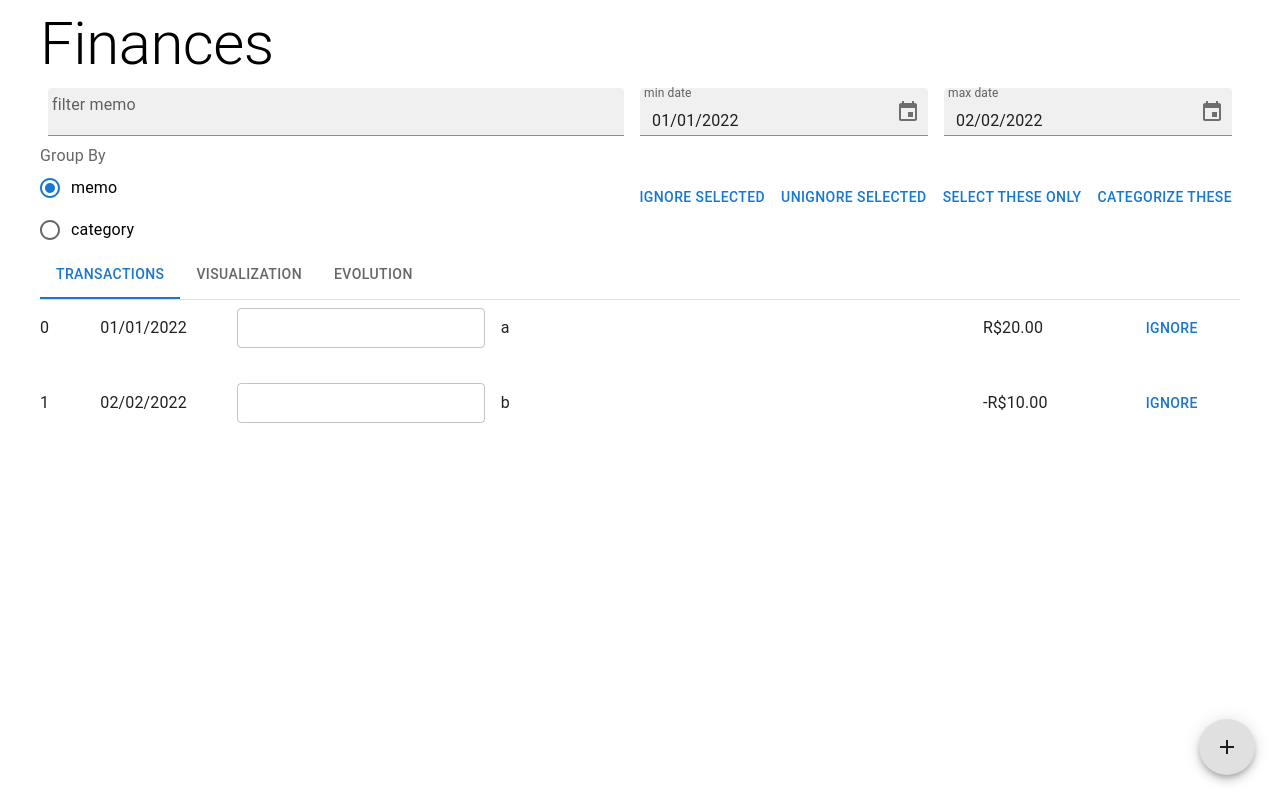
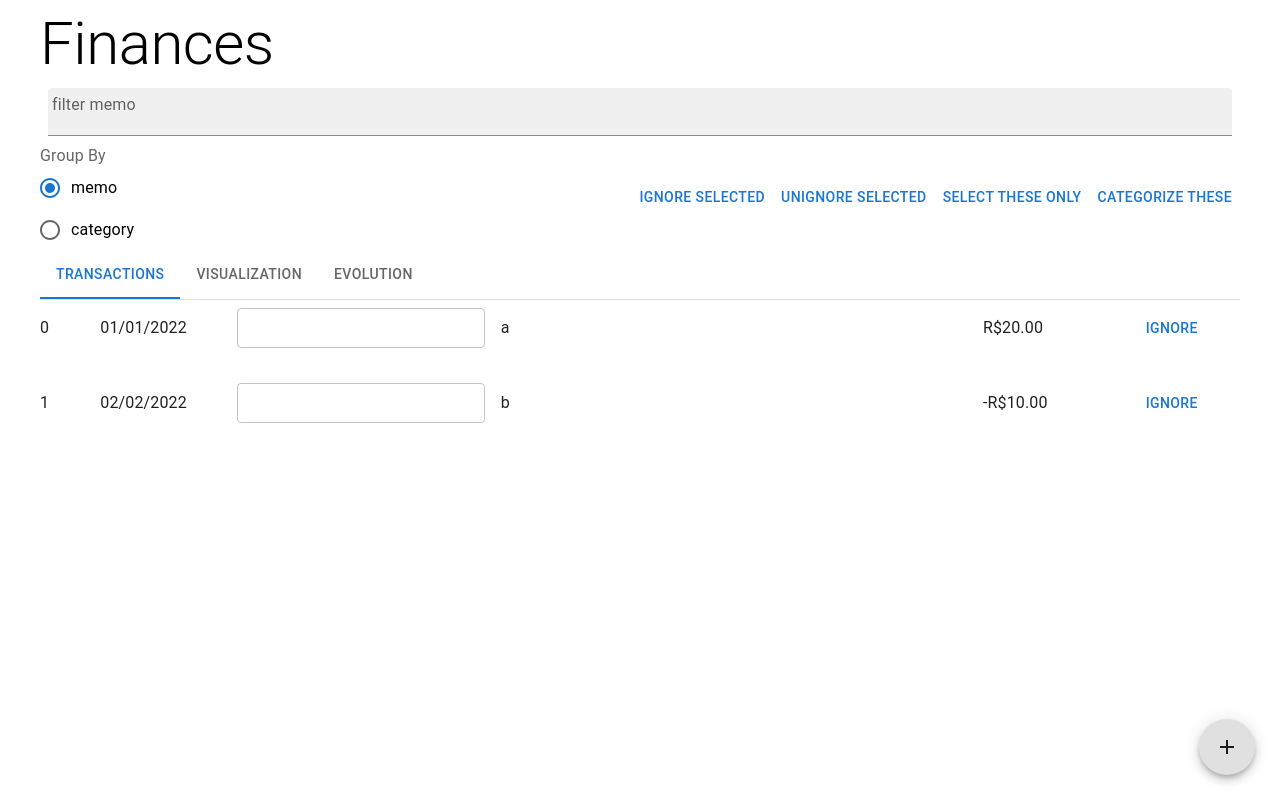
Before and after one commit to luism6n/finances-app, a React (Create React App) app: page / in a window 1280 px wide. Built offline with nearby package versions, Linux system fonts and the light colour scheme.

Commit message:
extract filter functionality to hook

```diff
--- a/src/App.js
+++ b/src/App.js
@@ -23,42 +23,30 @@ import Visualization from "./Visualization";
 import * as d3 from "d3";
 import Evolution from "./Evolution";
 import CategorizeDialog from "./CategorizeDialog";
+import CurrentFilter from "./CurrentFilter";
+import useFilters from "./useFilters";
 
 function App() {
   const [tab, setTab] = useState("1");
-  const [filterText, setfilterText] = useState("");
   const [groupBy, setGroupBy] = useState("memo");
   const [openCategorizeDialog, setOpenCategorizeDialog] = useState(false);
   const {
     setCategory,
-    transactions,
     unfiltered,
     ignore,
     unignore,
     setUnfiltered,
     setOpenFiles,
   } = useTransactions();
-  const [filterMinDate, setFilterMinDate] = useState(
-    d3.min(unfiltered, (t) => t.date)
+
+  const { currentFilter, setCurrentFilter, filtered, current } = useFilters(
+    unfiltered,
+    {
+      text: "",
+      minDate: d3.min(unfiltered, (t) => t.date),
+      maxDate: d3.max(unfiltered, (t) => t.date),
+    }
   );
-  const [filterMaxDate, setFilterMaxDate] = useState(
-    d3.max(unfiltered, (t) => t.date)
-  );
-
-  function filter(transactions) {
-    const filtered = transactions
-      .filter(
-        (t) =>
-          t.memo.toLowerCase().includes(filterText) ||
-          t.categ.toLowerCase().includes(filterText)
-      )
-      .filter((t) => t.date >= filterMinDate)
-      .filter((t) => t.date <= filterMaxDate);
-
-    return filtered;
-  }
-
-  const filtered = filter(unfiltered);
 
   function ignoreSelected() {
     ignore(filtered);
@@ -78,47 +66,7 @@ function App() {
       sx={{ margin: "auto", height: "98vh", padding: "1vh", maxWidth: 1200 }}
     >
       <Typography variant="h2">Finances</Typography>
-
-      <Stack sx={{ flexDirection: "row" }}>
-        <TextField
-          sx={{ flex: 2, p: 1 }}
-          variant="filled"
-          size="small"
-          value={filterText}
-          onChange={(e) => setfilterText(e.target.value)}
-          label="filter memo"
-        />
-        <LocalizationProvider dateAdapter={AdapterDateFns}>
-          <DesktopDatePicker
-            label="min date"
-            inputFormat="dd/MM/yyyy"
-            value={filterMinDate}
-            onChange={(d) => setFilterMinDate(moment(d))}
-            renderInput={(params) => (
-              <TextField
-                sx={{ flex: 1, p: 1 }}
-                variant="filled"
-                size="small"
-                {...params}
-              />
-            )}
-          />
-          <DesktopDatePicker
-            label="max date"
-            inputFormat="dd/MM/yyyy"
-            value={filterMaxDate}
-            onChange={(d) => setFilterMaxDate(moment(d))}
-            renderInput={(params) => (
-              <TextField
-                sx={{ flex: 1, p: 1 }}
-                variant="filled"
-                size="small"
-                {...params}
-              />
-            )}
-          />
-        </LocalizationProvider>
-      </Stack>
+      <CurrentFilter filter={currentFilter} setFilter={setCurrentFilter} />
       <Stack
         sx={{
           width: "100%",
@@ -165,7 +113,7 @@ function App() {
         <TabPanel sx={{ overflow: "hidden", height: "100%", p: 0 }} value="1">
           <Transactions
             setCategory={setCategory}
-            transactions={filtered}
+            transactions={current}
             ignore={ignore}
             unignore={unignore}
             setUnfiltered={setUnfiltered}
@@ -173,18 +121,15 @@ function App() {
           />
         </TabPanel>
         <TabPanel sx={{ overflow: "hidden", height: "100%" }} value="2">
-          {filter(transactions).length > 0 ? (
-            <Visualization
-              groupBy={groupBy}
-              transactions={filter(transactions)}
-            />
+          {filtered.length > 0 ? (
+            <Visualization groupBy={groupBy} transactions={filtered} />
           ) : (
             "Select at least one transaction"
           )}
         </TabPanel>
         <TabPanel sx={{ overflow: "hidden", height: "100%" }} value="3">
-          {filter(transactions).length > 0 ? (
-            <Evolution groupBy={groupBy} transactions={filter(transactions)} />
+          {filtered.length > 0 ? (
+            <Evolution groupBy={groupBy} transactions={filtered} />
           ) : (
             "Select at least one transaction"
           )}
--- /dev/null
+++ b/src/CurrentFilter.js
@@ -0,0 +1,50 @@
+import { DesktopDatePicker, LocalizationProvider } from "@mui/lab";
+import { Stack, TextField } from "@mui/material";
+import { AdapterDateFns } from "@mui/x-date-pickers/AdapterDateFns";
+import moment from "moment";
+import React from "react";
+
+export default function CurrentFilter(filter, setFilter) {
+  return (
+    <Stack sx={{ flexDirection: "row" }}>
+      <TextField
+        sx={{ flex: 2, p: 1 }}
+        variant="filled"
+        size="small"
+        value={filter.text}
+        onChange={(e) => setFilter({ ...filter, text: e.target.value })}
+        label="filter memo"
+      />
+      <LocalizationProvider dateAdapter={AdapterDateFns}>
+        <DesktopDatePicker
+          label="min date"
+          inputFormat="dd/MM/yyyy"
+          value={filter.minDate}
+          onChange={(d) => setFilter({ ...filter, minDate: moment(d) })}
+          renderInput={(params) => (
+            <TextField
+              sx={{ flex: 1, p: 1 }}
+              variant="filled"
+              size="small"
+              {...params}
+            />
+          )}
+        />
+        <DesktopDatePicker
+          label="max date"
+          inputFormat="dd/MM/yyyy"
+          value={filter.maxDate}
+          onChange={(d) => setFilter({ ...filter, maxDate: moment(d) })}
+          renderInput={(params) => (
+            <TextField
+              sx={{ flex: 1, p: 1 }}
+              variant="filled"
+              size="small"
+              {...params}
+            />
+          )}
+        />
+      </LocalizationProvider>
+    </Stack>
+  );
+}
--- /dev/null
+++ b/src/useFilters.js
@@ -0,0 +1,27 @@
+import { useState } from "react";
+
+export default function useFilters(transactions, initialFilter) {
+  const [currentFilter, setCurrentFilter] = useState(initialFilter);
+  function filter(transactions) {
+    const filtered = transactions
+      .filter(
+        (t) =>
+          t.memo.toLowerCase().includes(currentFilter.text) ||
+          t.categ.toLowerCase().includes(currentFilter.text)
+      )
+      .filter((t) => t.date >= currentFilter.minDate)
+      .filter((t) => t.date <= currentFilter.maxDate);
+
+    return filtered;
+  }
+
+  const current = filter(transactions);
+  let filtered = transactions.filter((t) => !t.ignored);
+
+  return {
+    filtered,
+    current,
+    currentFilter,
+    setCurrentFilter,
+  };
+}
--- a/src/useTransactions.js
+++ b/src/useTransactions.js
@@ -90,12 +90,9 @@ function useTransactions() {
     replaceInUnfiltered(t);
   }
 
-  let transactions = unfiltered.filter((t) => !t.ignored);
-
   return {
     setCategory,
     unfiltered,
-    transactions,
     setUnfiltered,
     setOpenFiles,
     ignore,
```
